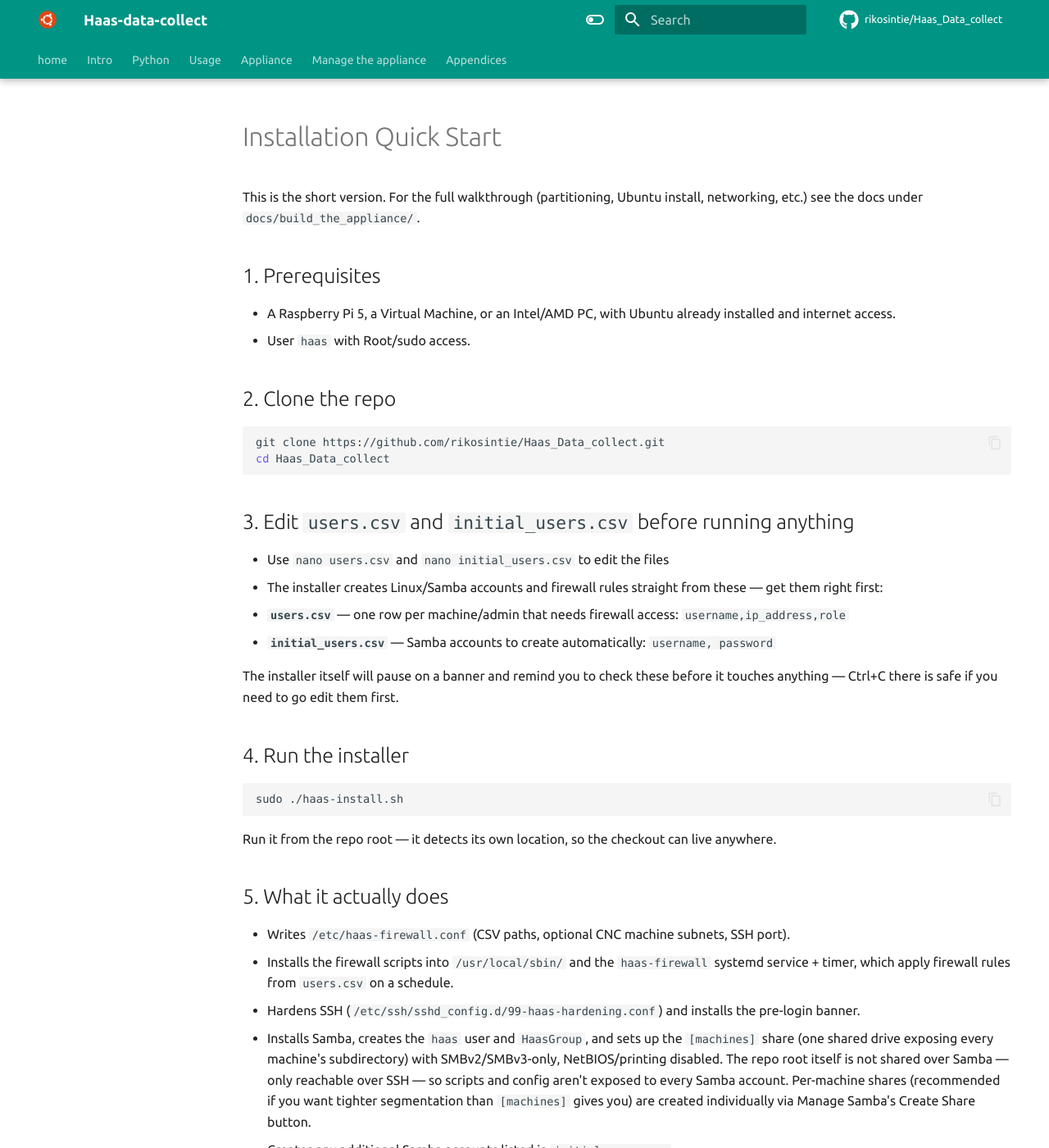
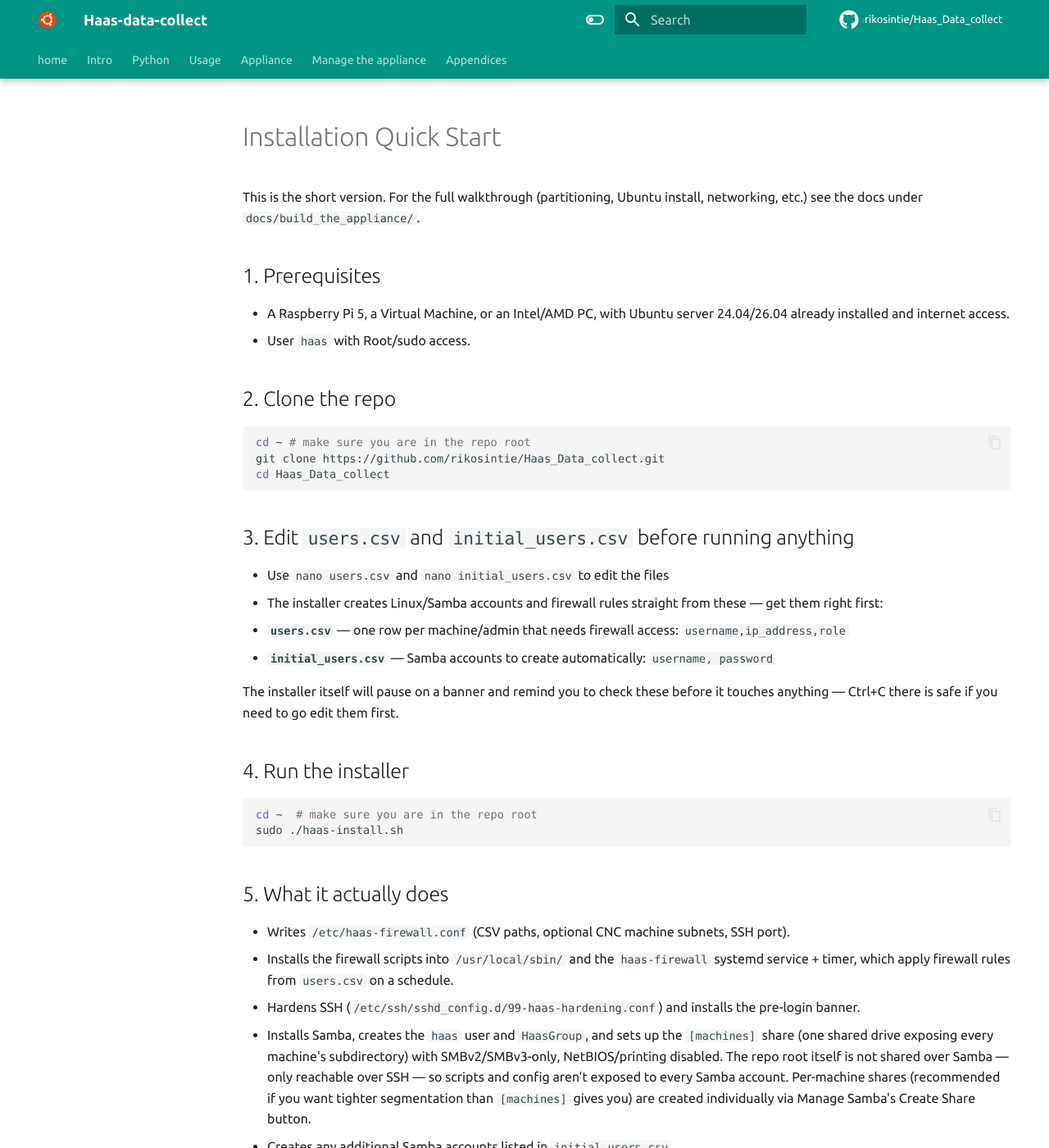
Before and after one commit to rikosintie/Haas_Data_collect, an MkDocs documentation site: the page built from docs/INSTALL_QUICKSTART.md, in a window 1280 px wide and 1400 px high. Shown: the whole window at 82% size. Built offline with MkDocs 1.6.1 and Material for MkDocs 9.7.7, drawn with Linux system fonts in a browser that asks for light colours; some web fonts are replaced; comment, search, counter and statistics services are not loaded; some of the changed text lies outside the part shown.

Commit message:
Git Title: docs/INSTALL_QUICKSTART.md: Formatting

````diff
--- a/docs/INSTALL_QUICKSTART.md
+++ b/docs/INSTALL_QUICKSTART.md
@@ -5,13 +5,13 @@ install, networking, etc.) see the docs under `docs/build_the_appliance/`.
 
 ## 1. Prerequisites
 
-- A Raspberry Pi 5, a Virtual Machine, or an Intel/AMD PC, with Ubuntu already installed and
-  internet access.
+- A Raspberry Pi 5, a Virtual Machine, or an Intel/AMD PC, with Ubuntu server 24.04/26.04 already installed and internet access.
 - User `haas` with Root/sudo access.
 
 ## 2. Clone the repo
 
 ```bash
+cd ~ # make sure you are in the repo root
 git clone https://github.com/rikosintie/Haas_Data_collect.git
 cd Haas_Data_collect
 ```
@@ -34,11 +34,9 @@ them first.
 ## 4. Run the installer
 
 ```bash
+cd ~  # make sure you are in the repo root
 sudo ./haas-install.sh
 ```
-
-Run it from the repo root — it detects its own location, so the checkout
-can live anywhere.
 
 ## 5. What it actually does
 
````
Also changed, not shown: other parts of docs/INSTALL_QUICKSTART.md (+5 -2 lines).
